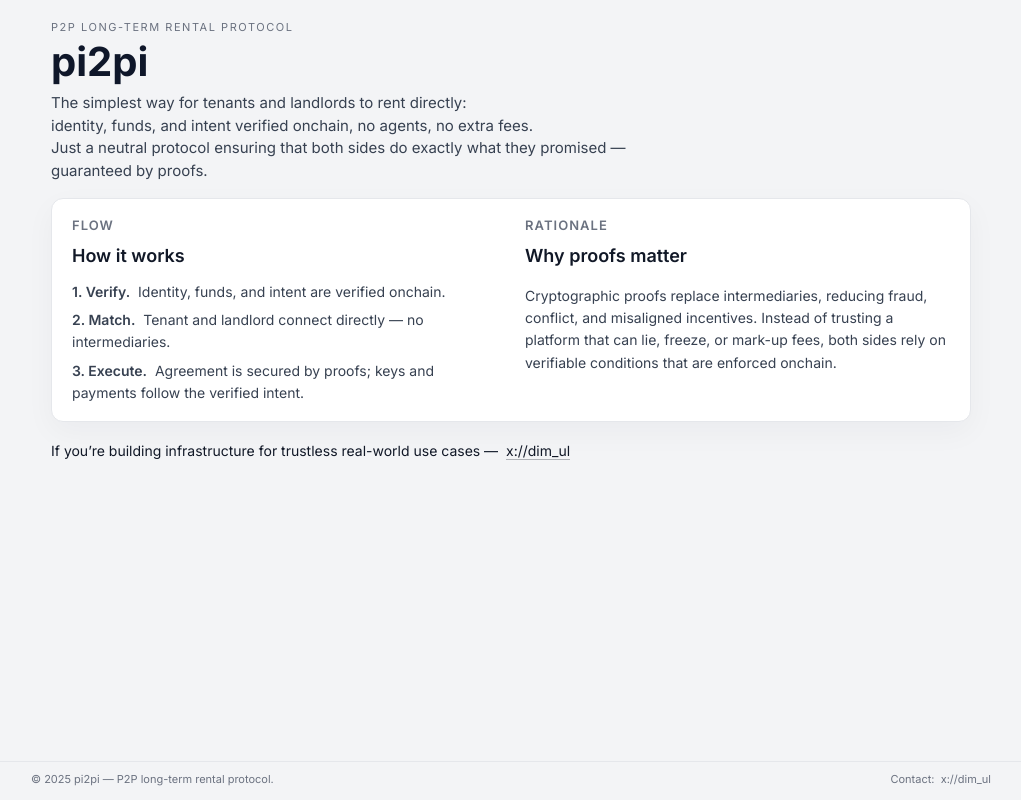
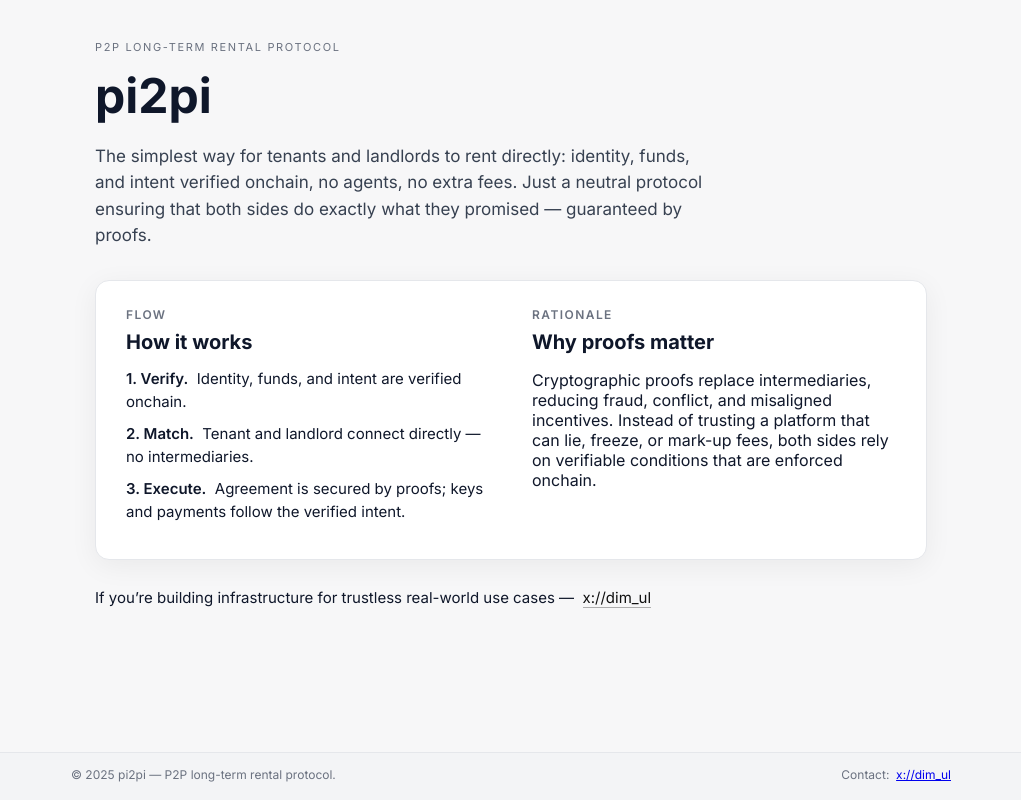
Before and after one commit to djey100/pi2pi, a plain HTML site: page index.html in a window 1280 px wide. Shown: the whole page, without its empty margins (129-1150 px from the left). Drawn offline with Linux system fonts and the light colour scheme.

Commit message:
Update index.html

```diff
--- a/index.html
+++ b/index.html
@@ -14,99 +14,83 @@
 
   body {
     margin: 0;
-      font-family: "Inter", system-ui, -apple-system, BlinkMacSystemFont,
-        "Segoe UI", sans-serif;
+    font-family: "Inter", system-ui, sans-serif;
     color: #0f172a;
-      background: #f3f4f6;
+    background: #f7f7f8;
   }
 
   .wrapper {
     min-height: 100vh;
     display: flex;
     flex-direction: column;
-      align-items: stretch;
   }
 
   .shell {
     width: 100%;
-      max-width: 960px;
+    max-width: 880px; /* УЖАЛ, чтобы текст стал собраннее */
     margin: 0 auto;
-      padding: 20px 20px 0;
-      flex: 1 0 auto;
-      display: flex;
-      flex-direction: column;
+    padding: 40px 24px 0;
+    flex: 1;
   }
 
   header {
-      margin-bottom: 16px;
+    margin-bottom: 32px;
   }
 
   .kicker {
     font-size: 11px;
-      letter-spacing: 0.14em;
+    letter-spacing: 0.15em;
     text-transform: uppercase;
     color: #6b7280;
-      margin-bottom: 6px;
+    margin-bottom: 12px;
   }
 
   h1 {
-      font-size: 40px;
-      line-height: 1.1;
-      margin: 0 0 8px;
+    font-size: 48px;
+    font-weight: 700;
+    margin: 0 0 18px;
   }
 
   .tagline {
-      font-size: 15px;
-      line-height: 1.5;
-      max-width: 640px;
+    font-size: 17px;
+    line-height: 1.55;
     color: #374151;
-      margin: 0;
-    }
-
-    .tagline span {
-      display: block;
+    margin: 0 0 32px;
+    max-width: 620px;
   }
 
   main {
-      flex: 1 0 auto;
     display: flex;
     flex-direction: column;
-      gap: 16px;
+    gap: 24px;
   }
 
   .card {
-      background: #ffffff;
-      border-radius: 12px;
+    background: #fff;
+    border-radius: 14px;
     border: 1px solid #e5e7eb;
-      padding: 16px 20px;
+    padding: 26px 30px;
     display: flex;
-      gap: 28px;
-      align-items: flex-start;
-      justify-content: space-between;
-      box-shadow: 0 10px 30px rgba(15, 23, 42, 0.04);
+    gap: 42px;
+    box-shadow: 0 6px 28px rgba(0,0,0,0.06); /* более аккуратная тень */
   }
 
   .col {
-      flex: 1 1 0;
-      font-size: 14px;
-      line-height: 1.6;
-      color: #374151;
+    flex: 1;
   }
 
   .col-title {
-      font-size: 13px;
+    font-size: 12px;
     font-weight: 600;
-      letter-spacing: 0.08em;
+    letter-spacing: 0.12em;
     text-transform: uppercase;
     color: #6b7280;
-      margin-bottom: 6px;
+    margin-bottom: 8px;
   }
 
   .col h2 {
-      font-size: 18px;
-      font-weight: 600;
-      margin: 0 0 10px;
-      color: #111827;
+    font-size: 20px;
+    margin: 0 0 14px;
   }
 
   .steps {
@@ -115,8 +99,10 @@
     padding: 0;
   }
 
-    .steps li + li {
-      margin-top: 6px;
+  .steps li {
+    margin-bottom: 10px;
+    font-size: 15px;
+    line-height: 1.5;
   }
 
   .step-title {
@@ -124,16 +110,14 @@
   }
 
   .cta {
-      font-size: 14px;
-      text-align: left;
-      margin: 4px 0 0;
-      color: #111827;
+    margin-top: 4px;
+    font-size: 15px;
   }
 
   .cta a {
-      color: #111827;
+    color: #111;
     text-decoration: none;
-      border-bottom: 1px solid rgba(17, 24, 39, 0.3);
+    border-bottom: 1px solid rgba(0,0,0,0.3);
   }
 
   .cta a:hover {
@@ -141,60 +125,18 @@
   }
 
   footer {
-      width: 100%;
     border-top: 1px solid #e5e7eb;
     background: #f3f4f6;
-      padding: 10px 20px 14px;
-      font-size: 11px;
+    padding: 14px 24px 18px;
+    font-size: 12px;
     color: #6b7280;
-      flex-shrink: 0;
   }
 
   .footer-inner {
-      max-width: 960px;
+    max-width: 880px;
     margin: 0 auto;
     display: flex;
-      align-items: center;
     justify-content: space-between;
-      gap: 12px;
-    }
-
-    .footer-link {
-      color: #6b7280;
-      text-decoration: none;
-    }
-
-    .footer-link:hover {
-      color: #111827;
-    }
-
-    @media (max-width: 768px) {
-      .shell {
-        padding-top: 16px;
-      }
-
-      h1 {
-        font-size: 32px;
-      }
-
-      .tagline span {
-        display: inline;
-      }
-
-      .card {
-        flex-direction: column;
-        padding: 14px 16px;
-        gap: 16px;
-      }
-
-      .cta {
-        text-align: left;
-      }
-
-      .footer-inner {
-        flex-direction: column;
-        align-items: flex-start;
-      }
   }
 </style>
 </head>
```
Lines whose indentation alone changed are shown as unchanged.
